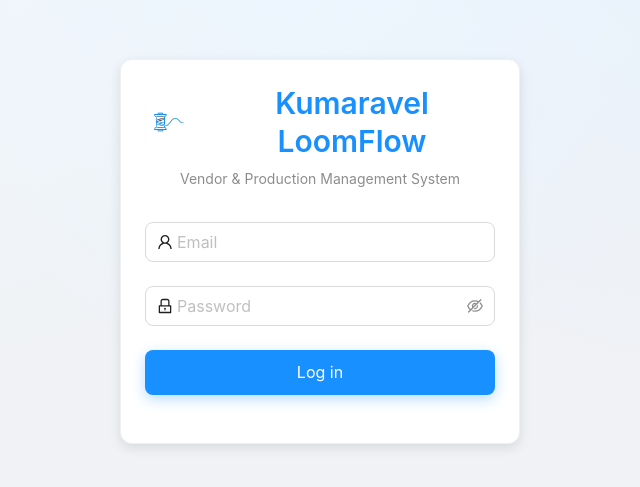
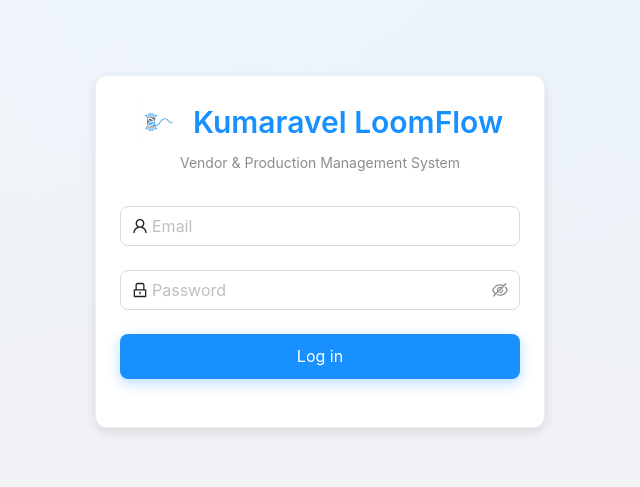
Before and after one commit to kumaravelnavin8-alt/kumaravel-vendor-management-system, a React (Vite) app in the folder client/: page /login in a window 1280 px wide. Shown: the part 149-636 px from the top of the page, without its empty margins (320-960 px from the left). Built offline with nearby package versions, Linux system fonts and the light colour scheme; no server answers.

Commit message:
Fix login page layout to prevent title wrapping by widening card and adding nowrap

```diff
--- a/client/src/pages/Login.tsx
+++ b/client/src/pages/Login.tsx
@@ -34,11 +34,11 @@ const Login: React.FC = () => {
 
   return (
     <Layout style={{ minHeight: '100vh', display: 'flex', justifyContent: 'center', alignItems: 'center', background: '#f0f2f5' }}>
-      <Card style={{ width: 400, borderRadius: 12, boxShadow: '0 4px 12px rgba(0,0,0,0.1)' }}>
+      <Card style={{ width: 450, borderRadius: 12, boxShadow: '0 4px 12px rgba(0,0,0,0.1)' }}>
         <div style={{ textAlign: 'center', marginBottom: 32 }}>
-          <div style={{ display: 'flex', alignItems: 'center', justifyContent: 'center', marginBottom: 8 }}>
-            <img src="/logo.png" alt="LoomFlow Logo" style={{ width: 48, height: 48, marginRight: 16 }} />
-            <Title level={2} style={{ color: '#1890ff', margin: 0 }}>Kumaravel LoomFlow</Title>
+          <div style={{ display: 'flex', alignItems: 'center', justifyContent: 'center', marginBottom: 8, flexWrap: 'nowrap' }}>
+            <img src="/logo.png" alt="LoomFlow Logo" style={{ width: 44, height: 44, marginRight: 12 }} />
+            <Title level={2} style={{ color: '#1890ff', margin: 0, whiteSpace: 'nowrap' }}>Kumaravel LoomFlow</Title>
           </div>
           <Text type="secondary" style={{ display: 'block', marginTop: 8 }}>Vendor & Production Management System</Text>
         </div>
```
